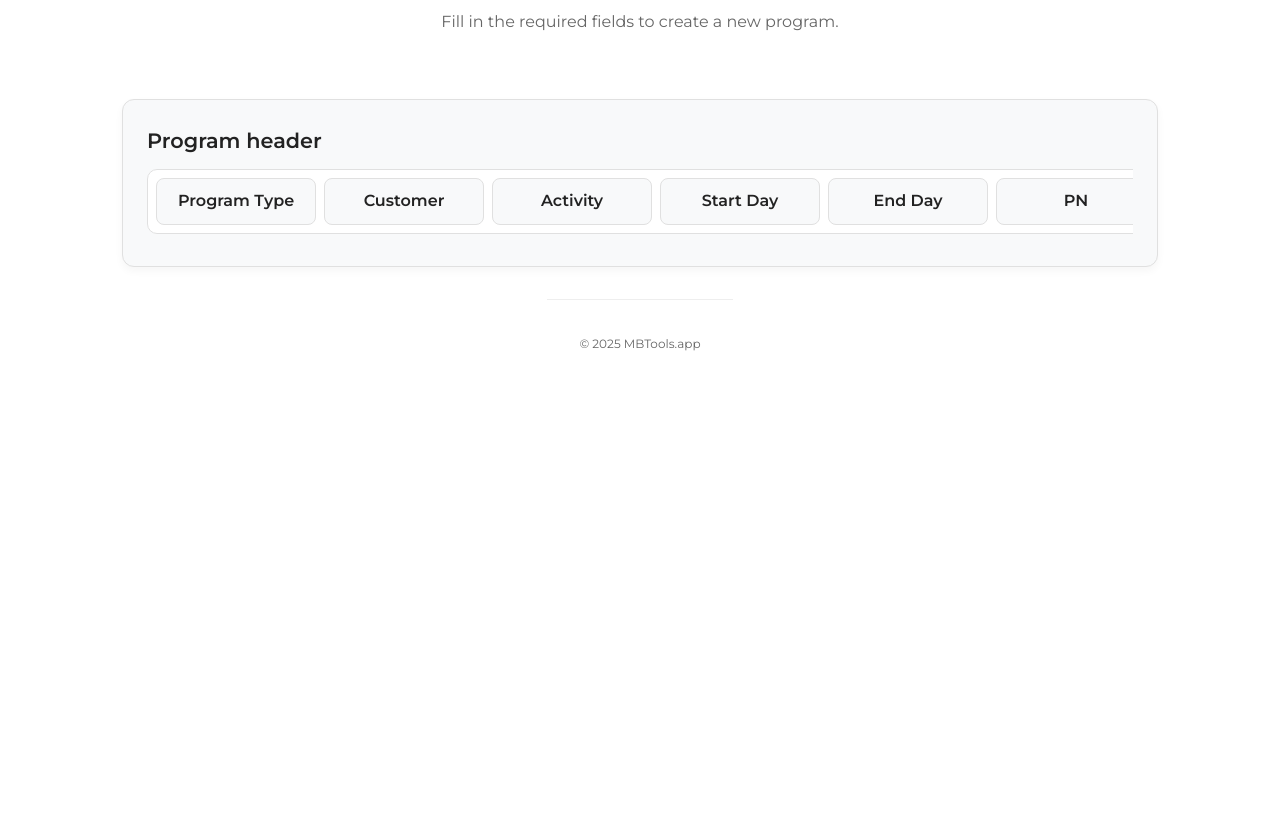
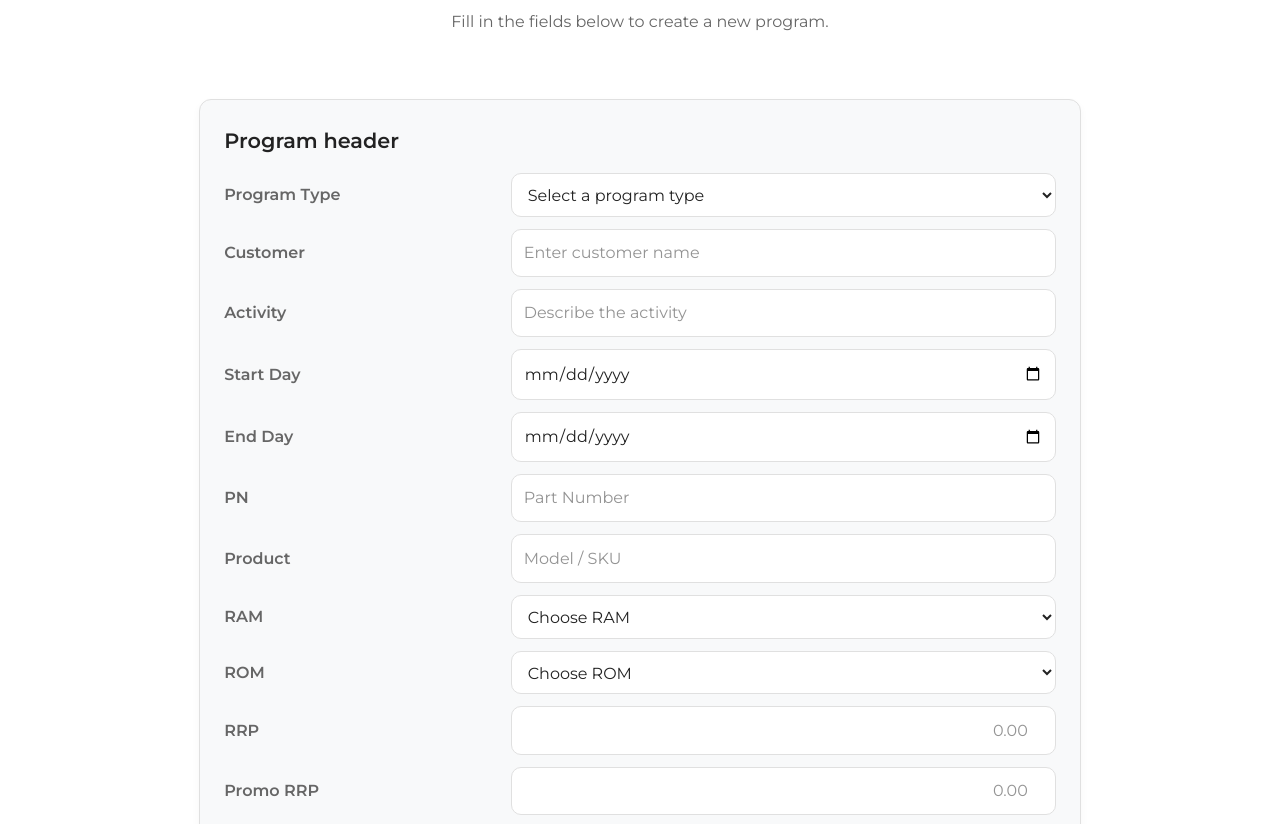
Before and after one commit to mike3oscai/mbtools, a plain HTML site: page programs/create/index.html in a window 1280 px wide. Shown: the part 109-933 px from the top of the page. Before the commit the page ends 800 px from the top, so only its background shows below. Drawn offline with Linux system fonts and the light colour scheme.

Commit message:
Create card info intro set up

```diff
--- a/programs/create/index.html
+++ b/programs/create/index.html
@@ -11,16 +11,15 @@
   <header class="container">
     <a href="../" class="back-link">← Back</a>
     <h1>Create a Program</h1>
-    <p>Fill in the required fields to create a new program.</p>
+    <p>Fill in the fields below to create a new program.</p>
   </header>
 
   <main class="container">
-    <section class="card">
-      <h2 style="margin-bottom: .75rem;">Program header</h2>
-
-      <!-- horizontal scroll container to keep columns readable -->
-      <div class="scroll">
-        <div id="program-header-grid" class="grid-header" aria-label="Program grid header"></div>
+    <section class="card form-card">
+      <h2>Program header</h2>
+      <form id="program-form" novalidate aria-label="Create program form"></form>
+      <div class="form-actions">
+        <button type="button" id="btnSave" disabled>Save (coming soon)</button>
       </div>
     </section>
   </main>
@@ -33,13 +32,13 @@
     // Footer year
     document.getElementById('y').textContent = new Date().getFullYear();
 
-    // Theme switch
+    // Theme switch (shared)
     import { initThemeToggle } from "../../shared/scripts/theme.js";
     initThemeToggle();
 
-    // Render header grid
-    import { renderHeaderGrid } from "./scripts/main.js";
-    renderHeaderGrid();
+    // Render vertical form
+    import { renderCreateForm } from "./scripts/main.js";
+    renderCreateForm(document.getElementById("program-form"));
   </script>
 </body>
 </html>
--- a/programs/create/scripts/main.js
+++ b/programs/create/scripts/main.js
@@ -1,36 +1,74 @@
-// Renders only the header row (no inputs yet). Pure, modular code.
+// Vertical card form renderer for "Create a Program".
+// Pure modular code – no side effects on import.
 
-const FIELDS = [
-  "Program Type",
-  "Customer",
-  "Activity",
-  "Start Day",
-  "End Day",
-  "PN",
-  "Product",
-  "RAM",
-  "ROM",
-  "RRP",
-  "Promo RRP",
-  "Calculated on RRP - VAT (Yes/No)",
-  "Rebate",
-  "Max Quantity",
-  "Total Program Rebate",
-  "Program Number"
+const SCHEMA = [
+  // label, key, type, placeholder, options?
+  { label: "Program Type", key: "programType", type: "select", placeholder: "Select a program type", options: ["Launch", "Promo", "Bundle", "Other"] },
+  { label: "Customer", key: "customer", type: "text", placeholder: "Enter customer name" },
+  { label: "Activity", key: "activity", type: "text", placeholder: "Describe the activity" },
+  { label: "Start Day", key: "startDay", type: "date" },
+  { label: "End Day", key: "endDay", type: "date" },
+  { label: "PN", key: "pn", type: "text", placeholder: "Part Number" },
+  { label: "Product", key: "product", type: "text", placeholder: "Model / SKU" },
+  { label: "RAM", key: "ram", type: "select", placeholder: "Choose RAM", options: ["2 GB","3 GB","4 GB","6 GB","8 GB","12 GB"] },
+  { label: "ROM", key: "rom", type: "select", placeholder: "Choose ROM", options: ["32 GB","64 GB","128 GB","256 GB","512 GB"] },
+  { label: "RRP", key: "rrp", type: "number", placeholder: "0.00" },
+  { label: "Promo RRP", key: "promoRrp", type: "number", placeholder: "0.00" },
+  { label: "Calculated on RRP - VAT (Yes/No)", key: "calcOnRrpVat", type: "select", placeholder: "Select one", options: ["Yes","No"] },
+  { label: "Rebate", key: "rebate", type: "number", placeholder: "0.00" },
+  { label: "Max Quantity", key: "maxQty", type: "number", placeholder: "0" },
+  { label: "Total Program Rebate", key: "totalRebate", type: "number", placeholder: "0.00" },
+  { label: "Program Number", key: "programNumber", type: "text", placeholder: "Auto/Manual code" }
 ];
 
-/** Small DOM helper */
+/** Tiny DOM helper (keeps us dependency-free) */
 function h(tag, props = {}, ...children) {
   const el = Object.assign(document.createElement(tag), props);
   for (const c of children.flat()) el.append(c?.nodeType ? c : document.createTextNode(c ?? ""));
   return el;
 }
 
-/** Public API: render the header grid */
-export function renderHeaderGrid() {
-  const host = document.getElementById("program-header-grid");
-  if (!host) return;
+/** Builds a control from a field definition */
+function buildControl(field) {
+  const common = { className: "form-control", name: field.key, id: `fld-${field.key}` };
 
-  const headerCells = FIELDS.map(label => h("div", { className: "cell", title: label }, label));
-  host.replaceChildren(...headerCells);
+  if (field.type === "select") {
+    const sel = h("select", common);
+    // Placeholder option (disabled + selected)
+    sel.append(h("option", { value: "", disabled: true, selected: true }, field.placeholder ?? "Select..."));
+    for (const opt of field.options ?? []) sel.append(h("option", { value: opt }, opt));
+    return sel;
+  }
+
+  if (field.type === "date") {
+    return h("input", { ...common, type: "date" });
+  }
+
+  if (field.type === "number") {
+    return h("input", { ...common, type: "number", step: "0.01", placeholder: field.placeholder ?? "0" });
+  }
+
+  // default: text
+  return h("input", { ...common, type: "text", placeholder: field.placeholder ?? "" });
 }
+
+/** Public API: render the vertical form inside a container element */
+export function renderCreateForm(container) {
+  if (!container) return;
+
+  const rows = SCHEMA.map(f =>
+    [
+      h("label", { className: "form-label", htmlFor: `fld-${f.key}` }, f.label),
+      buildControl(f)
+    ]
+  ).flat();
+
+  // Use CSS grid with "display: contents" on .form-row
+  container.replaceChildren(
+    ...SCHEMA.map((f, i) => {
+      const row = h("div", { className: "form-row" });
+      row.append(rows[i * 2], rows[i * 2 + 1]);
+      return row;
+    })
+  );
+}
--- a/programs/create/styles/main.css
+++ b/programs/create/styles/main.css
@@ -1,34 +1,74 @@
-/* Page-specific styles for Create a Program (English comments) */
+/* Page-specific styles for Create a Program (vertical card form) */
 
 .back-link { color: var(--accent); text-decoration: none; }
 
-.scroll {
-  overflow-x: auto;
-  -webkit-overflow-scrolling: touch;
-  padding-bottom: .5rem;
+.form-card h2 {
+  margin-bottom: 1rem;
+  font-weight: 600;
 }
 
-/* 16 columns grid for the header row */
-.grid-header {
+/* Form layout: label left, input right */
+#program-form {
   display: grid;
-  grid-template-columns: repeat(16, minmax(160px, 1fr));
-  gap: 8px;
-  min-width: 2560px; /* keeps columns readable; scrolls on small screens */
-  padding: 8px;
+  grid-template-columns: 1fr 2fr;
+  gap: 12px 14px;
+}
+
+/* Each row uses the two-column grid */
+.form-row {
+  display: contents; /* let the label + control occupy the two grid columns */
+}
+
+.form-label {
+  align-self: center;
+  color: var(--muted);
+  font-weight: 600;
+}
+
+.form-control {
+  width: 100%;
+  padding: .65rem .75rem;
   border: 1px solid var(--card-border);
   border-radius: 10px;
   background: var(--bg);
+  color: var(--fg);
+  font: inherit;
+  outline: none;
+  transition: border-color .15s ease, box-shadow .15s ease;
 }
 
-/* Header cell look */
-.grid-header .cell {
-  background: var(--card-bg);
-  border: 1px solid var(--card-border);
-  border-radius: 8px;
-  padding: .6rem .7rem;
-  font-weight: 600;
-  text-align: center;
-  white-space: nowrap;
+.form-control::placeholder { color: var(--muted); opacity: .7; }
+
+.form-control:focus {
+  border-color: var(--accent);
+  box-shadow: 0 0 0 3px var(--card-hover);
 }
 
-/* Optional: when we add rows later, reuse similar grid with lighter cells */
+/* Numeric controls look aligned */
+input[type="number"] { text-align: right; }
+
+/* Actions */
+.form-actions {
+  margin-top: 1rem;
+  display: flex;
+  justify-content: flex-end;
+  gap: .5rem;
+}
+
+.form-actions button {
+  border: 1px solid var(--card-border);
+  background: var(--bg);
+  color: var(--fg);
+  border-radius: 10px;
+  padding: .6rem 1rem;
+  font-weight: 600;
+  cursor: not-allowed;
+}
+
+/* Responsive: stack on small screens */
+@media (max-width: 720px) {
+  #program-form {
+    grid-template-columns: 1fr;
+  }
+  .form-label { margin-top: .5rem; }
+}
```
